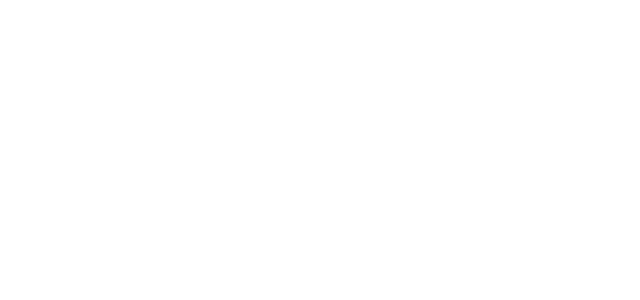
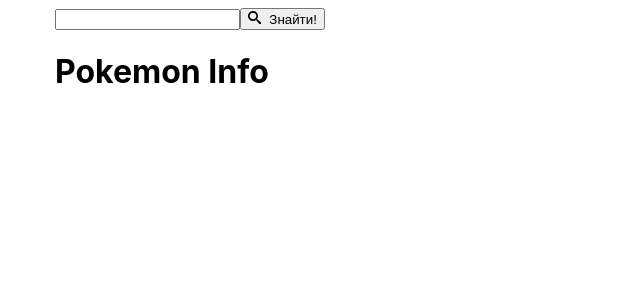
Before and after one commit to Allovallo/react-http-request-4, a React (Create React App) app: page / in a window 1280 px wide. Shown: the top 300 px of the page, without its empty margins (0-640 px from the left). Built offline with nearby package versions, Linux system fonts and the light colour scheme; the HTML template or start-up script is replaced by a standard one.

Commit message:
files updated

```diff
--- a/src/App.js
+++ b/src/App.js
@@ -1,7 +1,25 @@
 import React, { Component } from 'react';
+import PokemonForm from 'components/PokemonForm';
+import PokemonInfo from 'components/PokemonInfo';
+import { ToastContainer } from 'react-toastify';
+import 'react-toastify/dist/ReactToastify.css';
 
 export default class App extends Component {
+  state = {
+    pokemonName: '',
+  };
+
+  handleFormSubmit = pokemonName => {
+    this.setState({ pokemonName: pokemonName });
+  };
+
   render() {
-    return <div style={{ maxWidth: 1170, margin: '0 auto', pading: 20 }}></div>;
+    return (
+      <div style={{ maxWidth: 1170, margin: '0 auto', pading: 20 }}>
+        <PokemonForm onSubmit={this.handleFormSubmit} />
+        <PokemonInfo pokemonName={this.state.pokemonName} />
+        <ToastContainer autoClose={3000} />
+      </div>
+    );
   }
 }
--- /dev/null
+++ b/src/components/PokemonForm.js
@@ -0,0 +1,44 @@
+import React, { Component } from 'react';
+import { ImSearch } from 'react-icons/im';
+import { toast } from 'react-toastify';
+
+const styles = { form: { marginBottom: 20 } };
+
+export default class PokemonForm extends Component {
+  state = {
+    pokemonName: '',
+  };
+
+  handleNameChange = event => {
+    this.setState({ pokemonName: event.currentTarget.value.toLowerCase() });
+  };
+
+  handleSubmit = event => {
+    event.preventDefault();
+
+    if (this.state.pokemonName.trim() === '') {
+      toast.error('ALARMA!');
+      return;
+    }
+
+    this.props.onSubmit(this.state.pokemonName);
+    this.setState({ pokemonName: '' });
+  };
+
+  render() {
+    return (
+      <form onSubmit={this.handleSubmit} style={styles.form}>
+        <input
+          type="text"
+          name="pokemon"
+          value={this.state.pokemonName}
+          onChange={this.handleNameChange}
+        />
+        <button type="submit">
+          <ImSearch style={{ marginRight: 8 }} />
+          Знайти!
+        </button>
+      </form>
+    );
+  }
+}
--- a/src/components/PokemonInfo.js
+++ b/src/components/PokemonInfo.js
@@ -1,7 +1,29 @@
 import React, { Component } from 'react';
 
 export default class PokemonInfo extends Component {
+  state = {
+    pokemon: null,
+  };
+
+  componentDidUpdate(prevProps, _) {
+    const prevName = prevProps.pokemonName;
+    const nextName = this.props.pokemonName;
+
+    if (prevName !== nextName) {
+      console.log('Name was changed!');
+
+      fetch(`http://pokeapi.co/api/v2/pokemon/${nextName}`)
+        .then(response => response.json())
+        .then(console.log);
+    }
+  }
+
   render() {
-    return <div>Pokemon Info</div>;
+    return (
+      <div>
+        <h1>Pokemon Info</h1>
+        <p>{this.props.pokemonName}</p>
+      </div>
+    );
   }
 }
```
